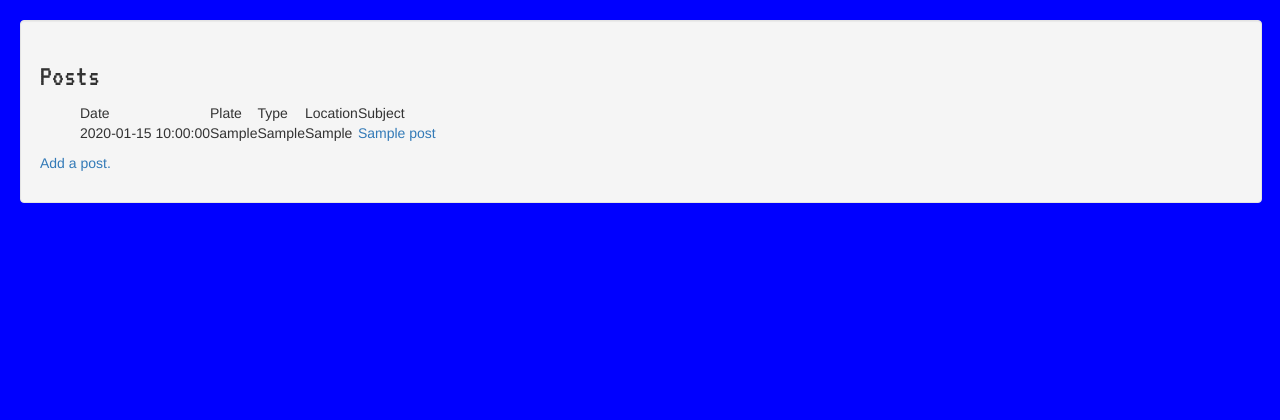
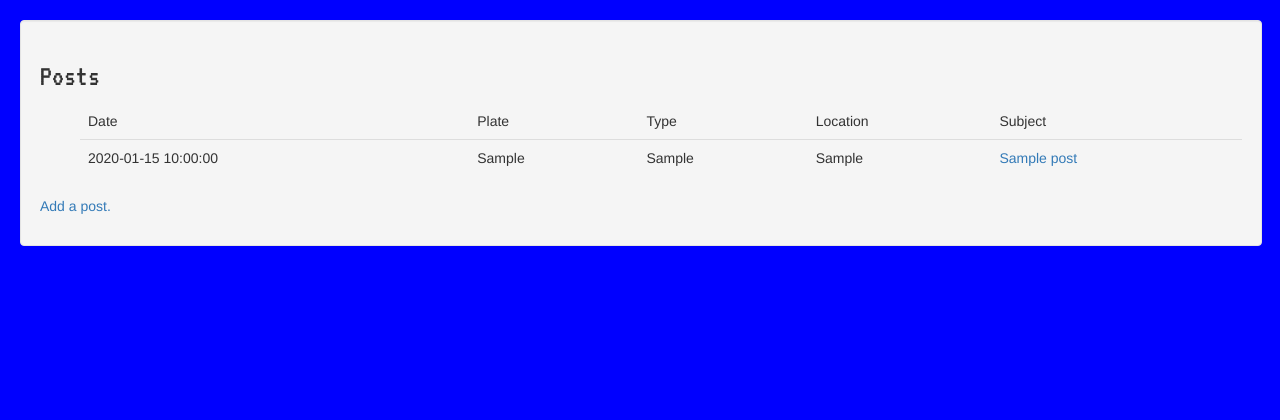
Before and after one commit to llonne/roadrave, a Flask app: page /posts in a window 1280 px wide. Shown: the part 52-472 px from the top of the page. Run offline with Flask 2, Linux system fonts and the light colour scheme; tables that the repository leaves empty hold one stand-in row (values such as "Sample post"); some libraries are stand-ins or nearby versions; some web fonts are replaced.

Commit message:
Edited table format on dashboard with bootstrap.

```diff
--- a/templates/post_list.html
+++ b/templates/post_list.html
@@ -6,7 +6,7 @@
         <ul>
             {% if posts %}
                 <!-- <table cellspacing="20" cellpadding="20"> -->
-                    <table>
+                    <table class='table'>
                     <thead>
                         <tr>
                             <td>Date</td>
```
